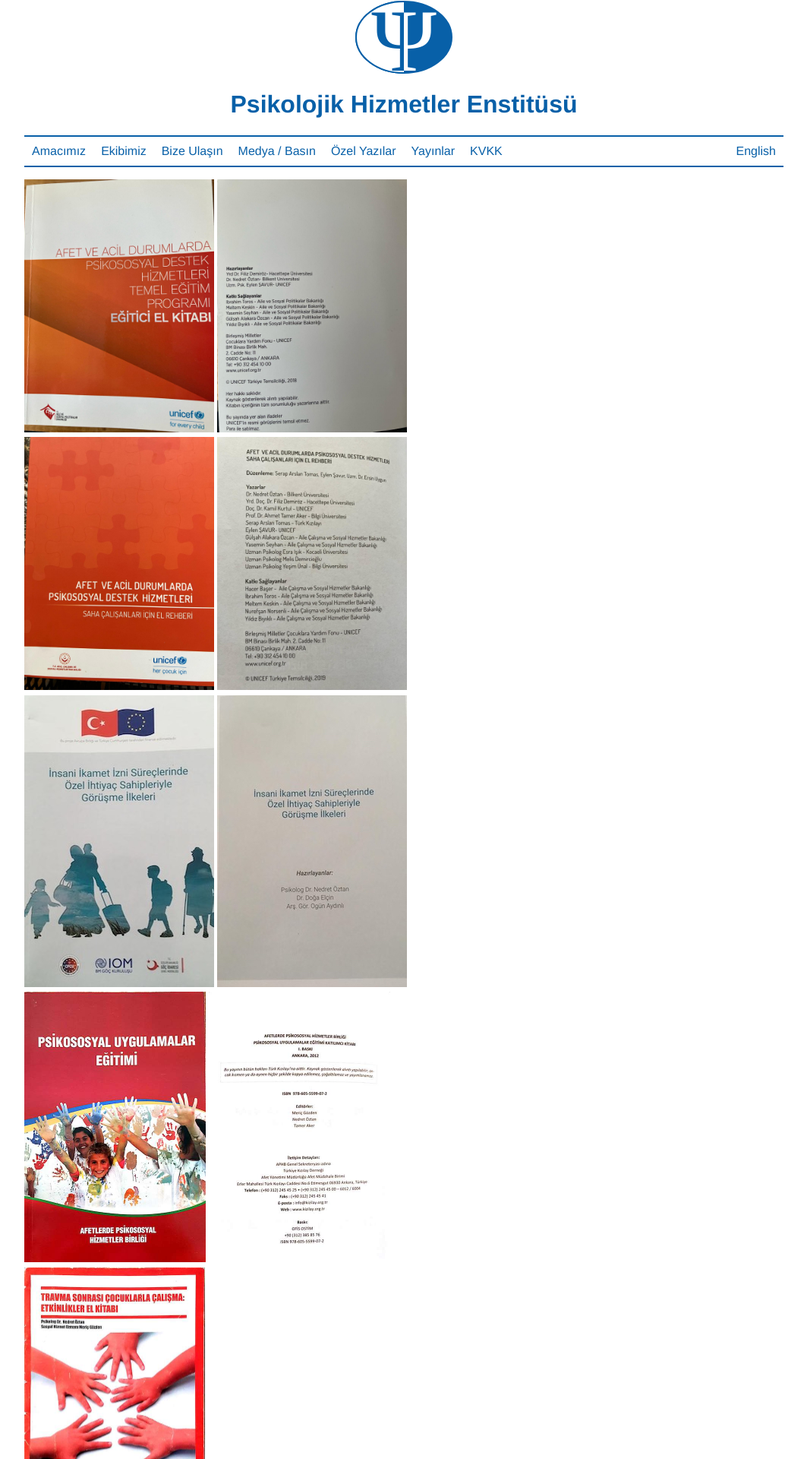
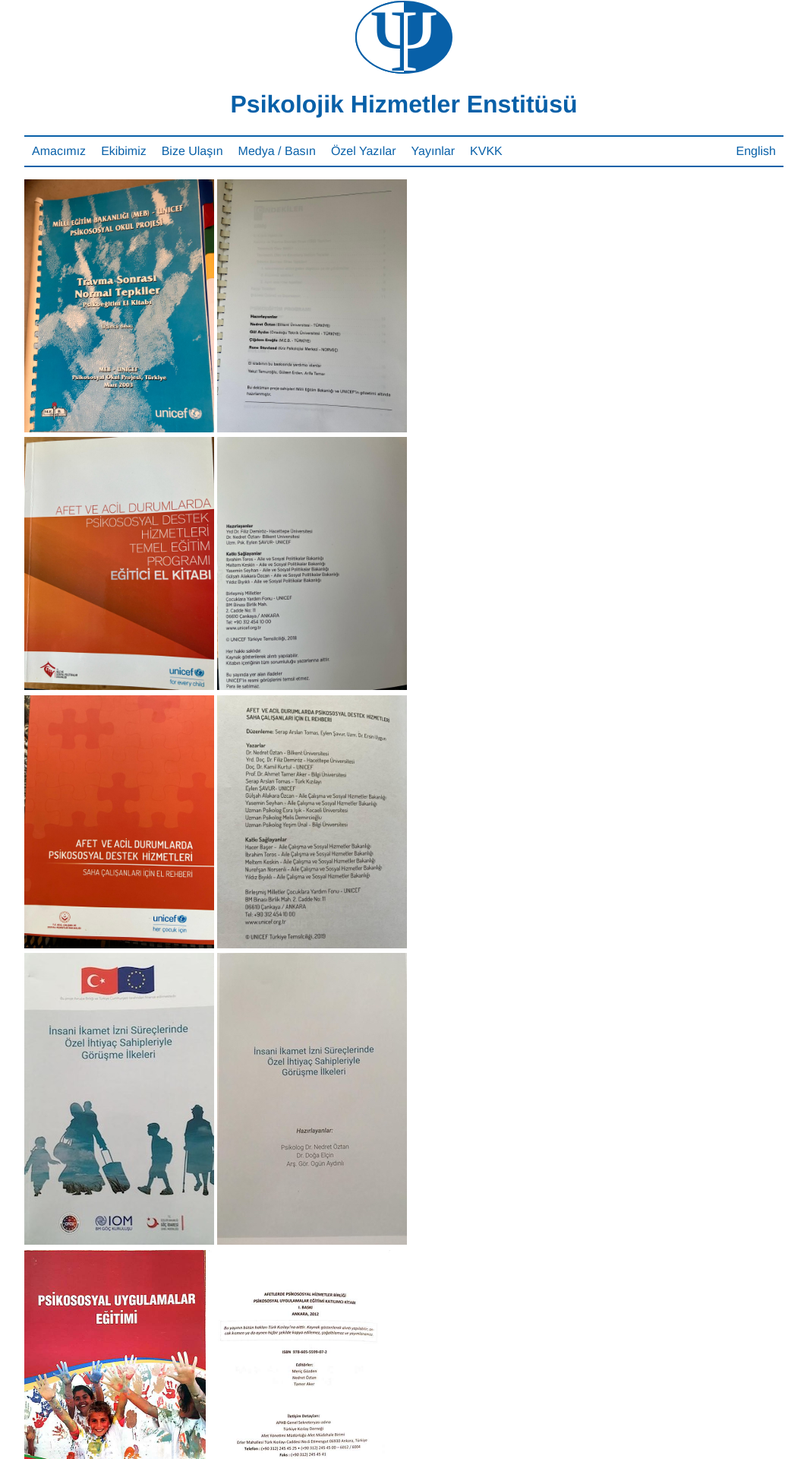
Before and after one commit to koralcem/phe-site, a Jekyll site: the page built from yayinlar.html, in a window 1280 px wide. Shown: the top 1920 px of the page at 76% size, without its empty margins (108-1171 px from the left). Built offline with Jekyll 4.4.1, drawn with Linux system fonts in a browser that asks for light colours.

Commit message:
Add trauma book to publications

```diff
--- a/yayinlar.html
+++ b/yayinlar.html
@@ -2,6 +2,11 @@
 ---
 
 <main>
+  <div class="cover">
+    <a href="images/travma-sonrasi-normal-tepkiler-kapak.jpg"><img alt="Travma sonrası normal tepkiler el kitabı kapak resmi" src="images/travma-sonrasi-normal-tepkiler-kapak.jpg" width="250" height="333" /></a>
+    <a href="images/travma-sonrasi-normal-tepkiler-yazarlar.jpg"><img alt="Travma sonrası normal tepkiler el kitabı yazarlar sayfası" src="images/travma-sonrasi-normal-tepkiler-yazarlar.jpg" width="250" height="333" /></a>
+  </div>
+
   <div class="cover">
     <a href="images/psikososyal-egitici-kapak.jpg"><img alt="Afet ve acil durumlarda psikososyal destek hizmetleri eğitici el kitabı kapak resmi" src="images/psikososyal-egitici-kapak.jpg" width="250" height="333" /></a>
     <a href="images/psikososyal-egitici-yazarlar.jpg"><img alt="Afet ve acil durumlarda psikososyal destek hizmetleri eğitici el kitabı yazarlar sayfası" src="images/psikososyal-egitici-yazarlar.jpg" width="250" height="333" /></a>
```
Also changed, not shown: images/travma-sonrasi-normal-tepkiler-kapak.jpg (added), images/travma-sonrasi-normal-tepkiler-yazarlar.jpg (added).
